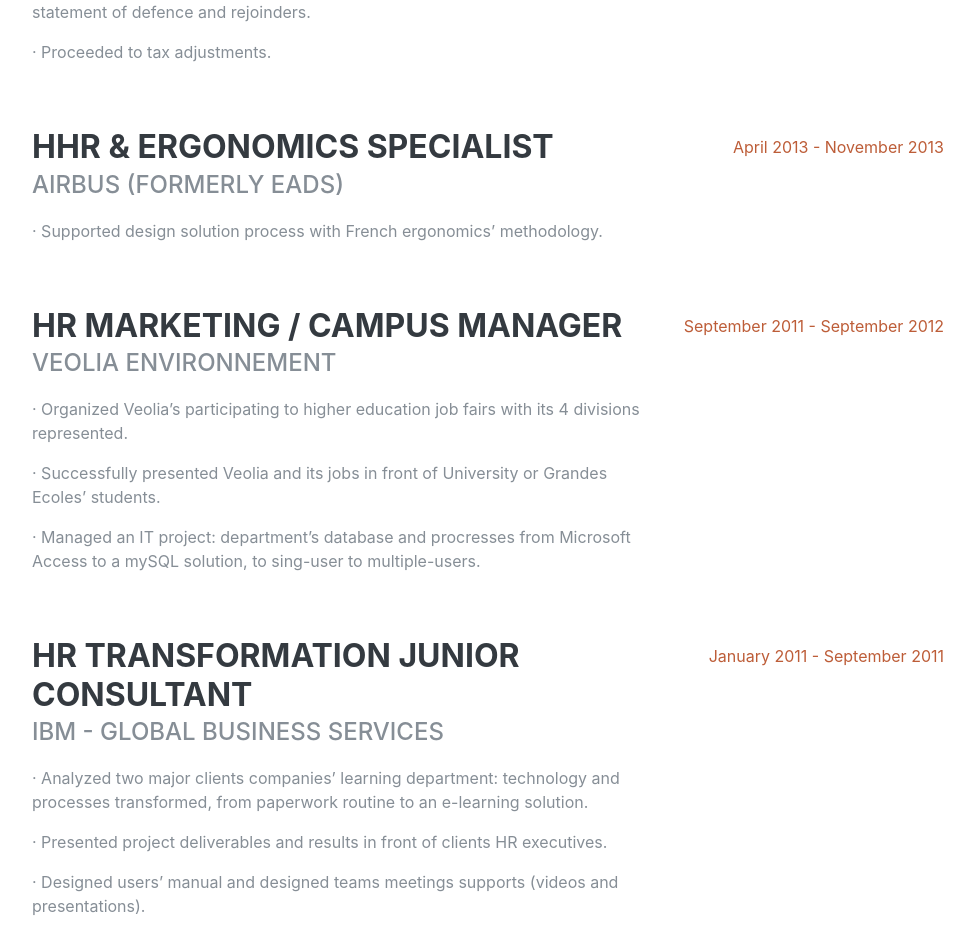
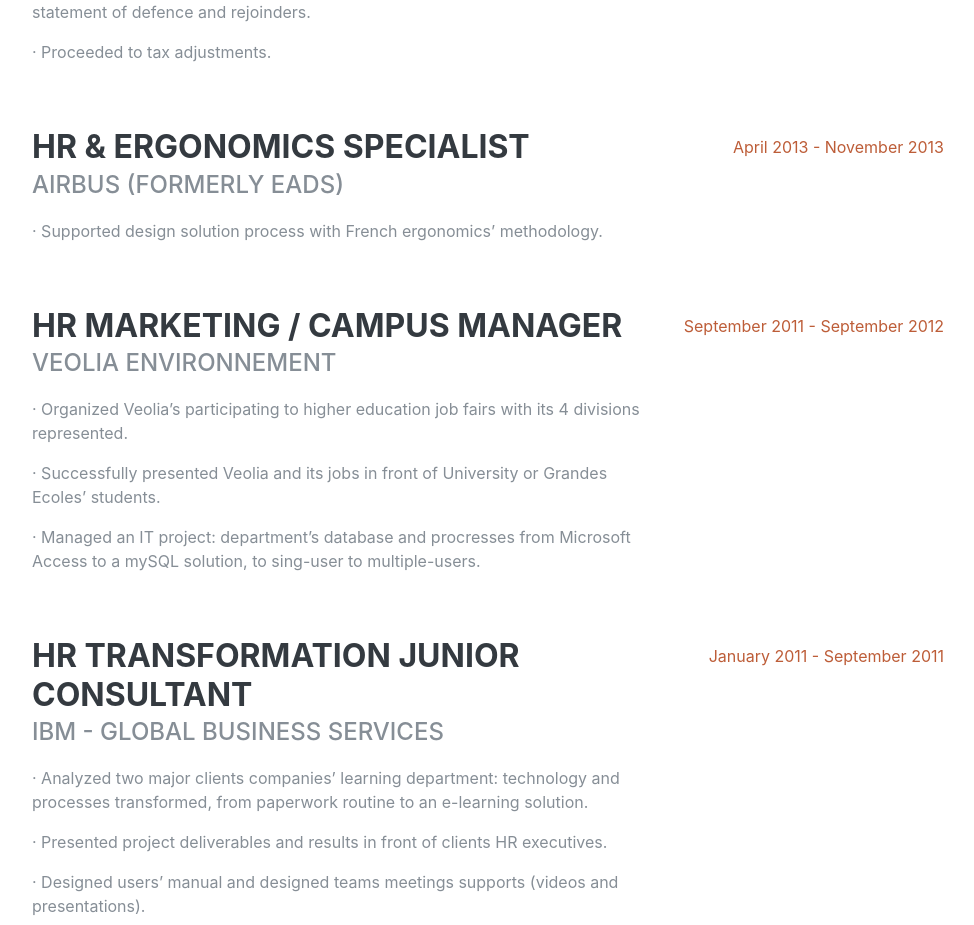
Before and after one commit to code21112/hereismycv, a React (Create React App) app: page / in a window 1280 px wide. Shown: the part 1002-1927 px from the top of the page, without its empty margins (288-1262 px from the left). Built offline with nearby package versions, Linux system fonts and the light colour scheme.

Commit message:
misprint hhr

```diff
--- a/src/components/Experience.js
+++ b/src/components/Experience.js
@@ -12,7 +12,7 @@
         dates: 'September 2014 - Present',
     },
     {
-        title: 'hHR & Ergonomics specialist',
+        title: 'HR & Ergonomics specialist',
         heading: 'Airbus (formerly EADS)',
         description: [
             "Supported design solution process with French ergonomics’ methodology.",
```
